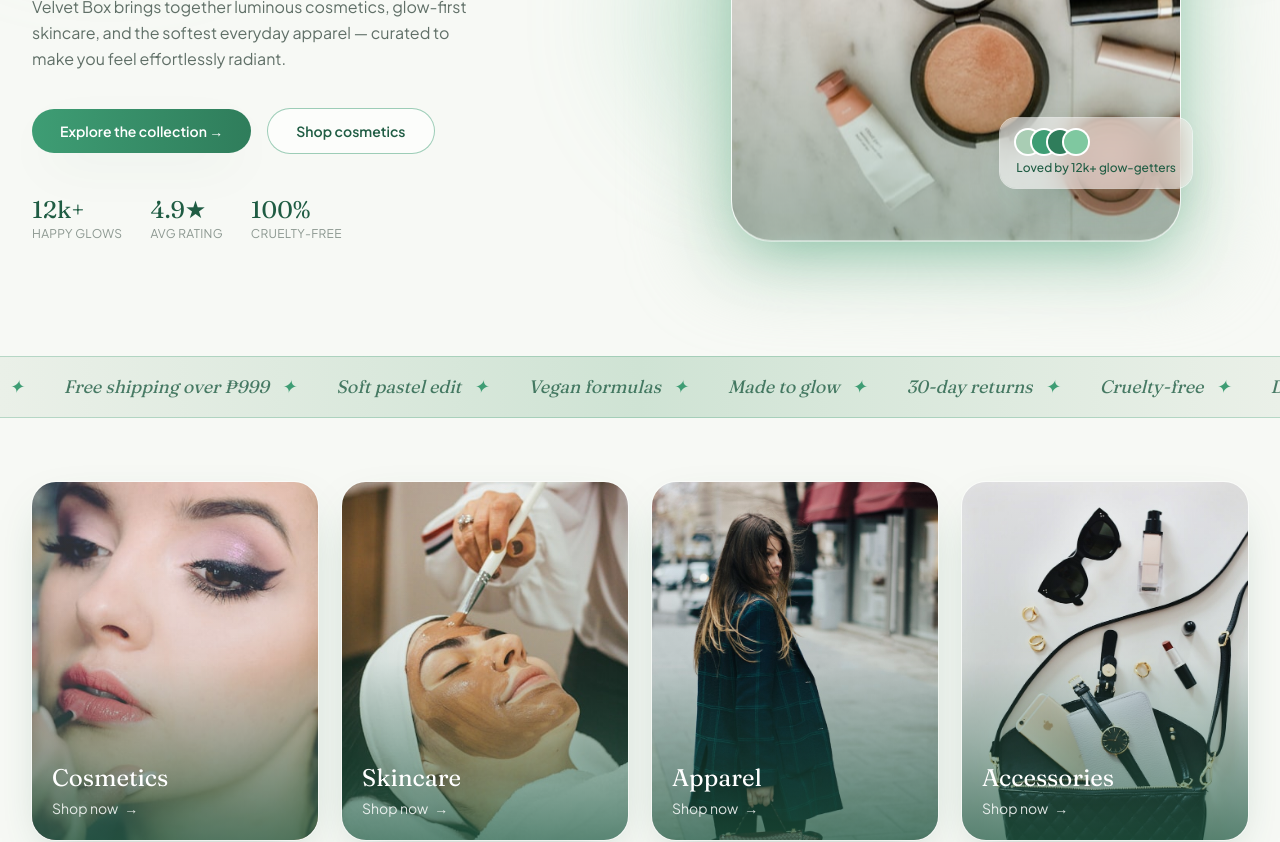
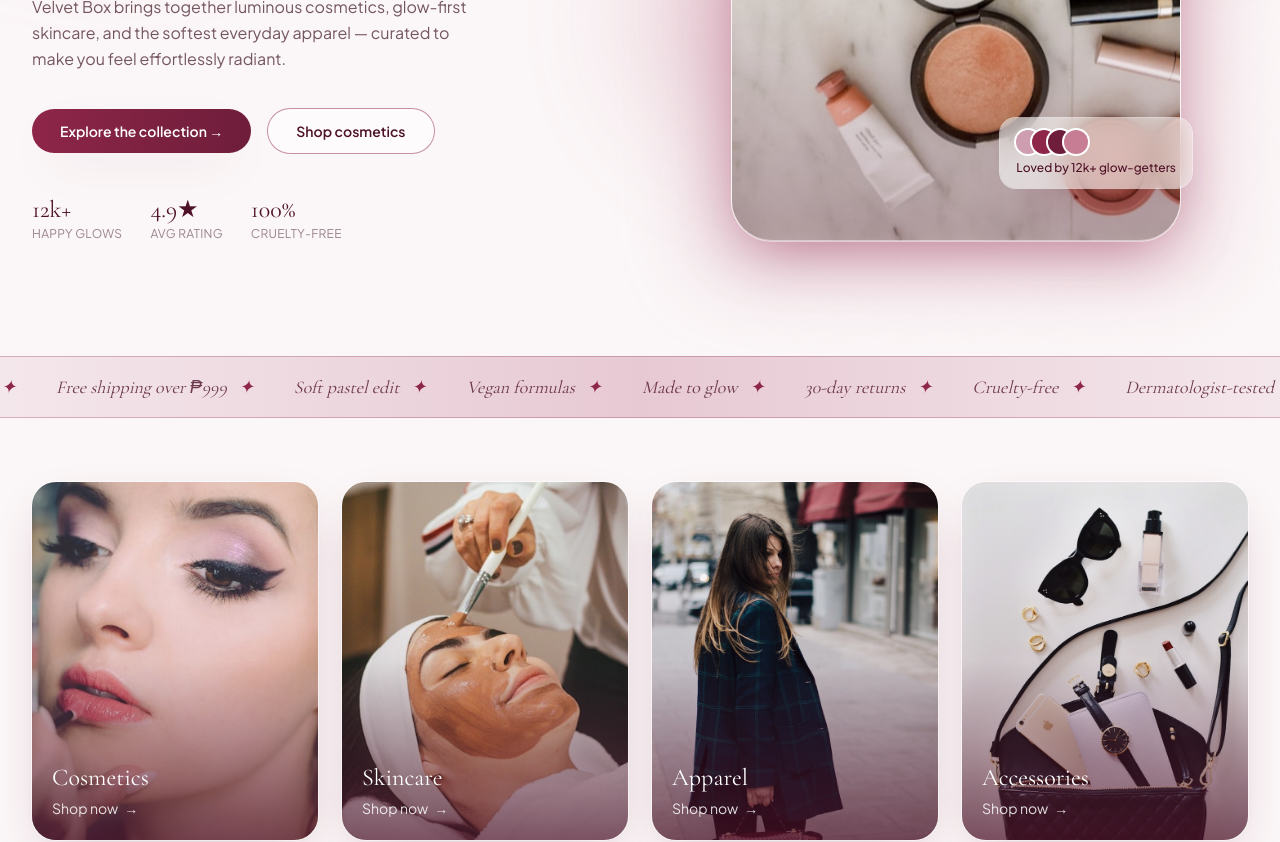
Before and after one commit to m175k1/velvetboxinc, a Next.js app: page / in a window 1280 px wide. Shown: the part 460-1302 px from the top of the page. Built offline with nearby package versions, Linux system fonts and the light colour scheme.

Commit message:
rebrand theme to wine & ivory with Cinzel/Cormorant fonts to match logo

```diff
--- a/app/globals.css
+++ b/app/globals.css
@@ -15,10 +15,10 @@ body {
   overflow-x: hidden;
 }
 
-/* Soft jade selection */
+/* Soft wine selection */
 ::selection {
-  background: #a9cdb4;
-  color: #20352b;
+  background: #e7c9d3;
+  color: #4e1228;
 }
 
 /* Custom scrollbar */
@@ -26,15 +26,15 @@ body {
   width: 10px;
 }
 ::-webkit-scrollbar-track {
-  background: #f7f9f5;
+  background: #fbf6f7;
 }
 ::-webkit-scrollbar-thumb {
-  background: #3e9d74;
+  background: #8e2649;
   border-radius: 999px;
-  border: 2px solid #f7f9f5;
+  border: 2px solid #fbf6f7;
 }
 ::-webkit-scrollbar-thumb:hover {
-  background: #2f7d5b;
+  background: #6e1d3a;
 }
 
 @layer components {
--- a/app/layout.js
+++ b/app/layout.js
@@ -1,11 +1,19 @@
 import "./globals.css";
-import { Fraunces, Plus_Jakarta_Sans } from "next/font/google";
+import { Cinzel, Cormorant_Garamond, Plus_Jakarta_Sans } from "next/font/google";
 
-const fraunces = Fraunces({
+// Classical inscriptional caps — matches the Velvet Box Inc. logo wordmark.
+const cinzel = Cinzel({
+  subsets: ["latin"],
+  weight: ["400", "500", "600", "700"],
+  variable: "--font-cinzel",
+});
+
+// Elegant high-contrast serif (with italics) for headings & prices.
+const cormorant = Cormorant_Garamond({
   subsets: ["latin"],
   weight: ["400", "500", "600", "700"],
   style: ["normal", "italic"],
-  variable: "--font-fraunces",
+  variable: "--font-cormorant",
 });
 
 const jakarta = Plus_Jakarta_Sans({
@@ -22,7 +30,10 @@ export const metadata = {
 
 export default function RootLayout({ children }) {
   return (
-    <html lang="en" className={`${fraunces.variable} ${jakarta.variable}`}>
+    <html
+      lang="en"
+      className={`${cinzel.variable} ${cormorant.variable} ${jakarta.variable}`}
+    >
       <body>{children}</body>
     </html>
   );
--- a/components/Footer.jsx
+++ b/components/Footer.jsx
@@ -23,7 +23,9 @@ export default function Footer() {
               <span className="grid h-9 w-9 place-items-center rounded-full bg-gradient-to-br from-petal to-mauve text-white">
                 ✦
               </span>
-              <span className="font-serif text-xl text-plum">Velvet Box</span>
+              <span className="font-display text-lg uppercase tracking-[0.18em] text-plum">
+                Velvet Box
+              </span>
             </div>
             <p className="mt-4 max-w-xs text-sm text-ink/60">
               Soft, luminous cosmetics, skincare & apparel — curated to make you
--- a/components/Hero.jsx
+++ b/components/Hero.jsx
@@ -150,7 +150,7 @@ export default function Hero() {
             className="glass absolute -right-3 bottom-14 rounded-2xl px-4 py-3 shadow-soft ring-1 ring-white/60"
           >
             <div className="flex -space-x-2">
-              {["#A9CDB4", "#3E9D74", "#2F7D5B", "#7FC8A0"].map((c) => (
+              {["#CE9DAF", "#8E2649", "#6E1D3A", "#C77E94"].map((c) => (
                 <span
                   key={c}
                   className="h-6 w-6 rounded-full ring-2 ring-white"
--- a/components/Navbar.jsx
+++ b/components/Navbar.jsx
@@ -44,7 +44,7 @@ export default function Navbar() {
             <span className="grid h-9 w-9 place-items-center rounded-full bg-gradient-to-br from-petal to-mauve text-white shadow-soft">
               <span className="text-base">✦</span>
             </span>
-            <span className="font-serif text-xl font-600 tracking-tight text-plum">
+            <span className="font-display text-lg font-600 uppercase tracking-[0.18em] text-plum">
               Velvet&nbsp;Box
             </span>
           </a>
--- a/tailwind.config.js
+++ b/tailwind.config.js
@@ -8,23 +8,24 @@ module.exports = {
   theme: {
     extend: {
       colors: {
-        blush: "#CFE3D4",
-        rose: "#A9CDB4",
-        petal: "#3E9D74",
-        mauve: "#2F7D5B",
-        plum: "#1F5C43",
-        cream: "#F7F9F5",
-        sand: "#EAF0E8",
-        gold: "#7FC8A0",
-        ink: "#20352B",
+        blush: "#E7C9D3",
+        rose: "#CE9DAF",
+        petal: "#8E2649",
+        mauve: "#6E1D3A",
+        plum: "#4E1228",
+        cream: "#FBF6F7",
+        sand: "#F4E7EC",
+        gold: "#C77E94",
+        ink: "#3A1320",
       },
       fontFamily: {
-        serif: ["var(--font-fraunces)", "Georgia", "serif"],
+        display: ["var(--font-cinzel)", "var(--font-cormorant)", "serif"],
+        serif: ["var(--font-cormorant)", "Georgia", "serif"],
         sans: ["var(--font-jakarta)", "ui-sans-serif", "system-ui", "sans-serif"],
       },
       boxShadow: {
-        soft: "0 18px 50px -20px rgba(31, 92, 67, 0.35)",
-        glow: "0 0 0 1px rgba(255,255,255,0.6), 0 20px 60px -18px rgba(62, 157, 116, 0.55)",
+        soft: "0 18px 50px -20px rgba(110, 29, 58, 0.35)",
+        glow: "0 0 0 1px rgba(255,255,255,0.6), 0 20px 60px -18px rgba(142, 38, 73, 0.55)",
       },
       keyframes: {
         float: {
```
